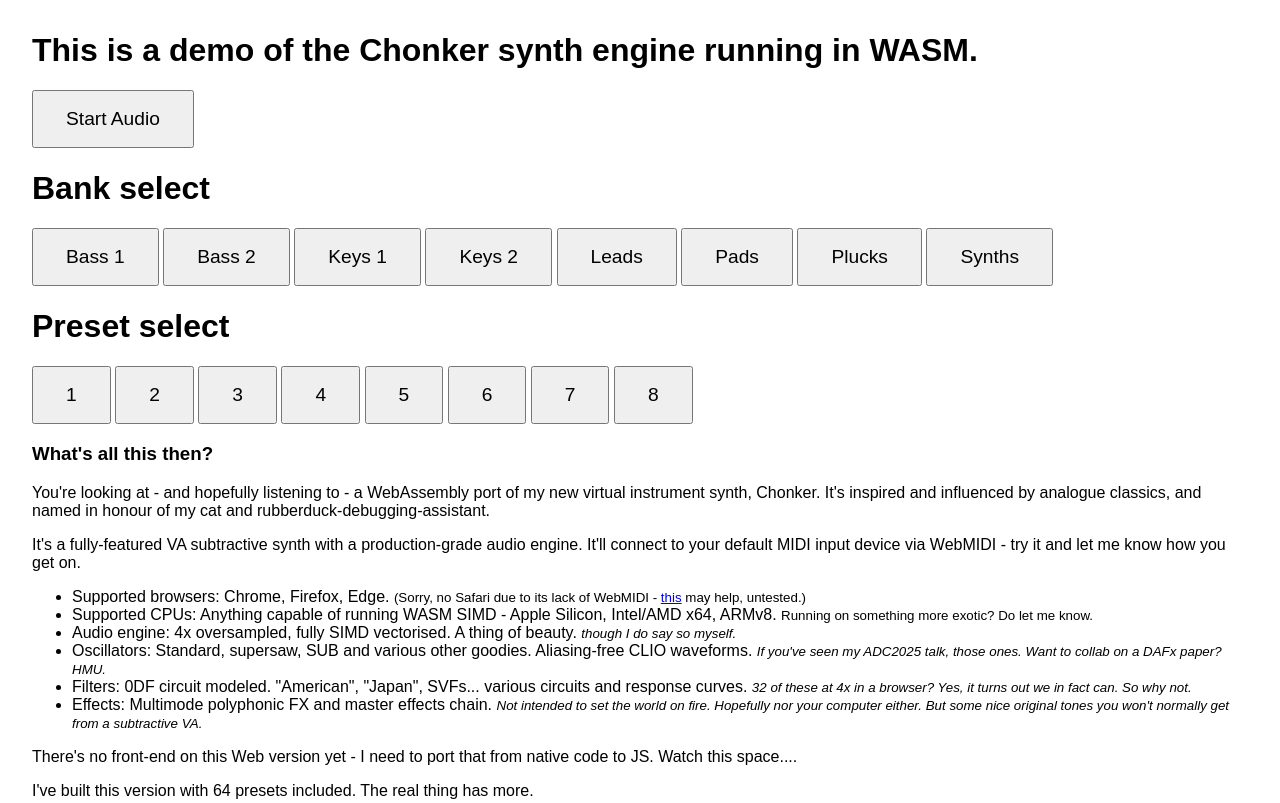
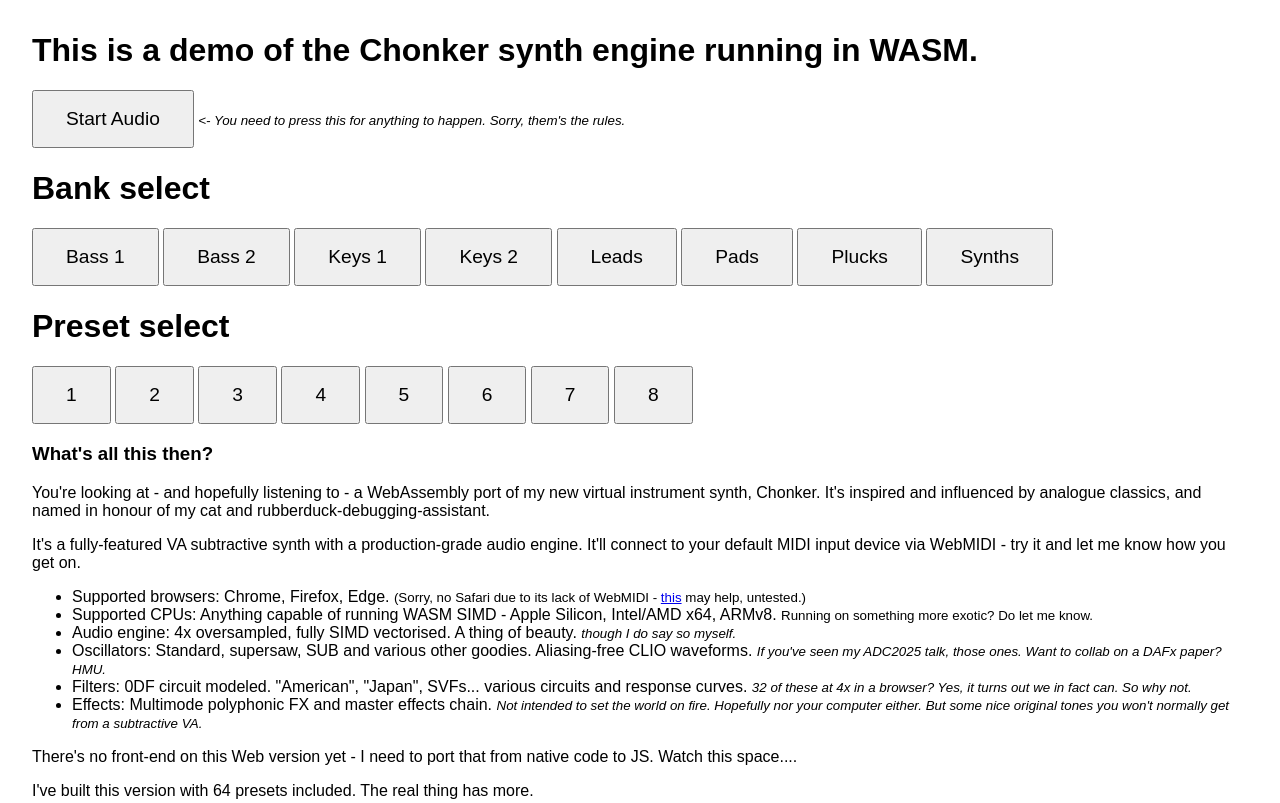
Before and after one commit to angushewlett/webchonker, a plain HTML site: page index.html in a window 1280 px wide. Shown: the top 803 px of the page. Drawn offline with Linux system fonts and the light colour scheme.

Commit message:
Update index.html

```diff
--- a/index.html
+++ b/index.html
@@ -19,7 +19,7 @@
 <body>
 
   <h1>This is a demo of the Chonker synth engine running in WASM.</h1>
-  <button id="start-audio-btn">Start Audio</button>
+  <button id="start-audio-btn">Start Audio</button> <small><em><- You need to press this for anything to happen. Sorry, them's the rules.</em></small>
 
   <div>
   <h1>Bank select</h1>
```
